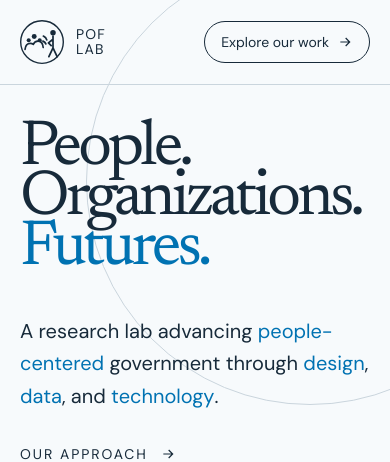
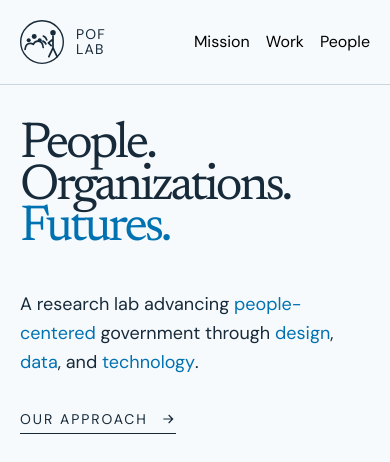
Before and after one commit to jaeyk/pof-lab, a React (Vite) app: page / in a window 390 px wide. Shown: the top 462 px of the page. Built offline with nearby package versions, Linux system fonts and the light colour scheme; the HTML template or start-up script is replaced by a standard one; a web font is replaced by a local one.

Commit message:
added Serena's image

```diff
--- a/src/App.tsx
+++ b/src/App.tsx
@@ -1,3 +1,5 @@
+import serenaPhoto from "../images/serena-web.jpg";
+
 const campusImage =
   "https://images.unsplash.com/photo-1779113632457-7d798e5c8778?auto=format&fit=crop&w=1800&q=85";
 
@@ -89,7 +91,7 @@ export default function App() {
           </a>
 
           <nav
-            className="hidden items-center gap-8 text-sm font-medium md:flex"
+            className="flex items-center gap-3 text-base font-bold text-black min-[360px]:gap-4 sm:gap-8 sm:text-lg md:gap-10 md:text-xl"
             aria-label="Primary navigation"
           >
             <a className="nav-link" href="#mission">
@@ -105,7 +107,7 @@ export default function App() {
 
           <a
             href="#work"
-            className="group flex items-center gap-2 rounded-full border border-[var(--ink)] px-4 py-2.5 text-sm font-semibold transition-colors hover:bg-[var(--ink)] hover:text-white"
+            className="group hidden items-center gap-2 rounded-full border border-[var(--ink)] px-4 py-2.5 text-sm font-semibold transition-colors hover:bg-[var(--ink)] hover:text-white md:flex"
           >
             Explore our work
             <ArrowIcon />
@@ -115,10 +117,9 @@ export default function App() {
 
       <main id="top">
         <section className="relative">
-          <div className="pointer-events-none absolute right-[-9rem] top-[-8rem] size-[28rem] rounded-full border border-[var(--line)] md:size-[40rem]" />
           <div className="mx-auto grid max-w-[1440px] items-end gap-10 px-5 pb-10 pt-10 md:px-10 md:pb-14 md:pt-14 lg:grid-cols-[1.18fr_0.82fr] lg:px-16 lg:pt-16">
             <div className="relative z-10">
-              <h1 className="max-w-5xl font-display text-[clamp(4rem,9vw,9.5rem)] leading-[0.78] tracking-[-0.06em]">
+              <h1 className="max-w-5xl font-display text-[clamp(2.5rem,13vw,4rem)] leading-[0.82] tracking-[-0.06em] md:text-[clamp(4rem,9vw,9.5rem)] md:leading-[0.78]">
                 People.
                 <br />
                 Organizations.
@@ -128,7 +129,7 @@ export default function App() {
             </div>
 
             <div className="relative z-10 lg:pb-3">
-              <p className="max-w-xl text-xl leading-relaxed text-[var(--ink)] md:text-2xl">
+              <p className="max-w-xl text-lg leading-relaxed text-[var(--ink)] sm:text-xl md:text-2xl">
                 A research lab advancing{" "}
                 <strong className="font-bold text-[var(--blue)]">people-centered</strong> government through{" "}
                 <strong className="font-bold text-[var(--blue)]">design</strong>, <strong className="font-bold text-[var(--blue)]">data</strong>, and{" "}
@@ -312,17 +313,35 @@ export default function App() {
                   {
                     name: "Serena Michael Ray",
                     field: "Public Policy undergraduate",
+                    photo: serenaPhoto,
                   },
                   {
                     name: "Juliet Rose Loffredo",
                     field: "Journalism and Public Policy undergraduate",
+                    photo: undefined,
                   },
                 ].map((person) => (
                   <article
                     key={person.name}
                     className="grid gap-4 border-b border-[var(--line)] py-8 md:grid-cols-2 md:items-center"
                   >
-                    <h3 className="font-display text-3xl">{person.name}</h3>
+                    <div className="flex items-center gap-5">
+                      {person.photo ? (
+                        <img
+                          src={person.photo}
+                          alt={person.name}
+                          className="size-24 shrink-0 rounded-full object-cover object-top grayscale transition duration-700 hover:grayscale-0"
+                        />
+                      ) : (
+                        <div
+                          aria-hidden="true"
+                          className="flex size-24 shrink-0 items-center justify-center rounded-full bg-[var(--sky)] font-display text-3xl"
+                        >
+                          {person.name[0]}
+                        </div>
+                      )}
+                      <h3 className="font-display text-3xl">{person.name}</h3>
+                    </div>
                     <p className="text-base leading-relaxed text-[var(--ink)] md:text-right">
                       Research Assistant · {person.field}
                       <br />
```
Also changed, not shown: images/serena-web.jpg (added), images/serena.jpg (added), 5 other files (tests, documents, lock files or other folders).
